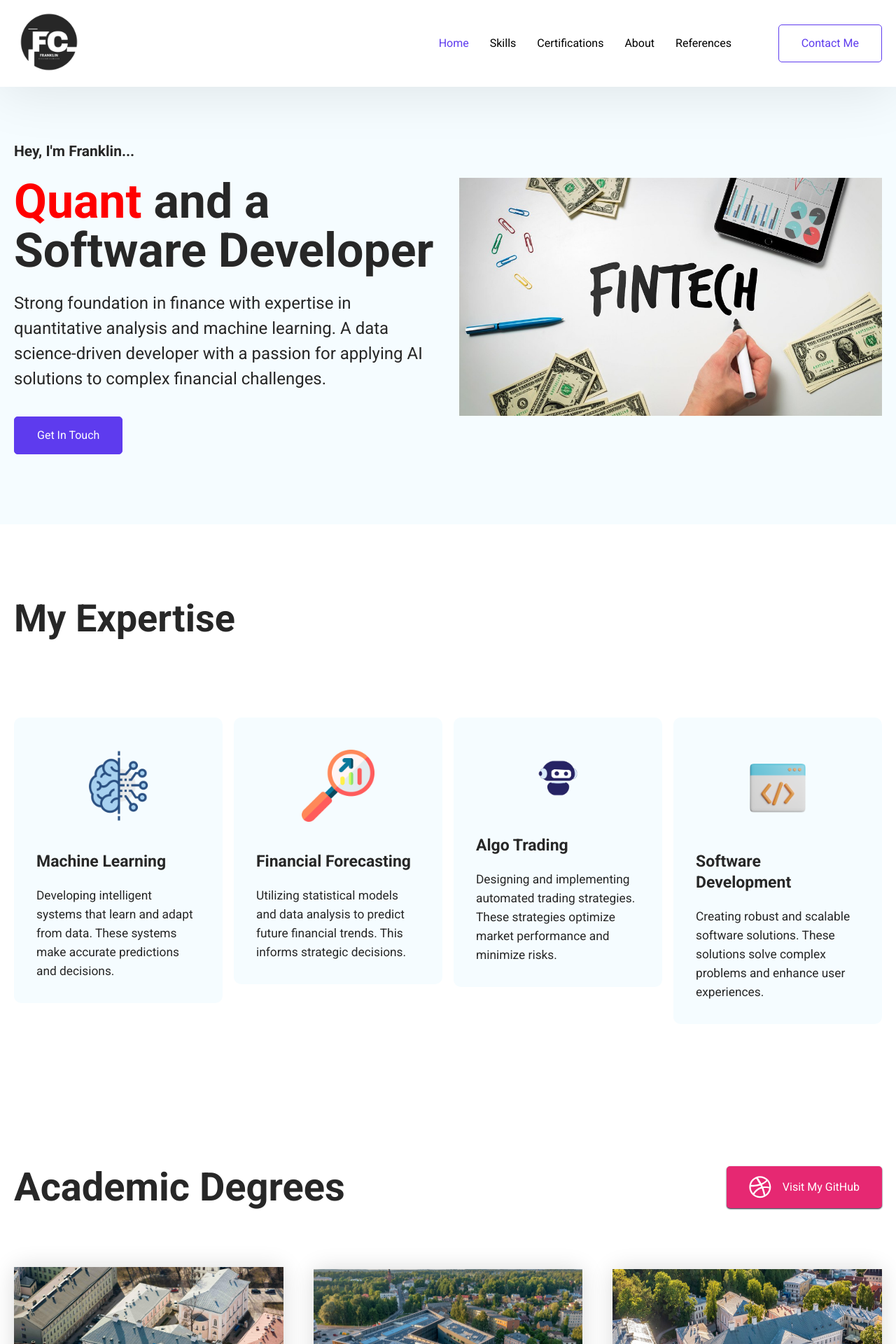
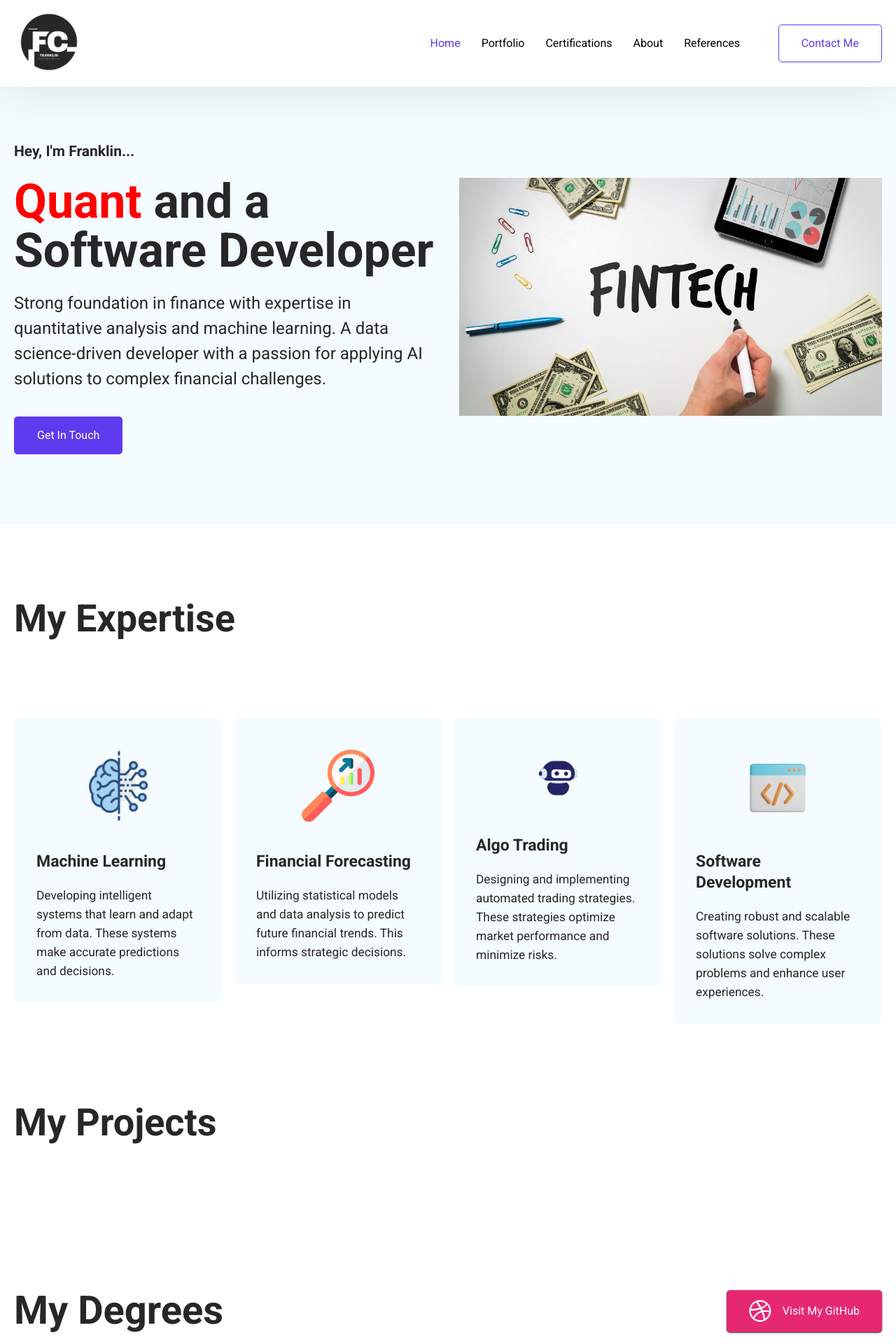
Before and after one commit to franklinchuks/my_profile, a React (Create React App) app: page / in a window 1280 px wide. Shown: the top 1920 px of the page at 70% size. Built offline with nearby package versions, Linux system fonts and the light colour scheme.

Commit message:
first commit 2

```diff
--- a/src/Pages/Home/AboutMe.jsx
+++ b/src/Pages/Home/AboutMe.jsx
@@ -18,6 +18,10 @@ export default function AboutMe() {
                     <Link className="btn btn-outline-primary">Resume</Link>
                 </div>
             </div>
+
+            <div className="portfolio--container">
+                <h1 className="section--heading">Hobbies</h1>
+            </div>
         </section>
     );
 }
--- a/src/Pages/Home/MyPortfolio.jsx
+++ b/src/Pages/Home/MyPortfolio.jsx
@@ -5,7 +5,7 @@ export default function MyPortfolio() {
         <section className="portfolio--section" id="MyPortfolio">
             <div className="portfolio--container-box">
                 <div className="portfolio--container">
-                    <h1 className="section--heading">Academic Degrees</h1>
+                    <h1 className="section--heading">My Degrees</h1>
                 </div>
                 <div>
                     <a href="https://github.com/franklinchuks/" target="_blank"><button className="btn btn-github">
@@ -63,6 +63,10 @@ export default function MyPortfolio() {
                     </div>
                 ))}
             </div>
+
+            <div className="portfolio--container">
+                <h1 className="section--heading">Other Certifications</h1>
+            </div>
         </section>
     )
 }
--- a/src/Pages/Home/MySkills.jsx
+++ b/src/Pages/Home/MySkills.jsx
@@ -20,6 +20,10 @@ export default function MySkills() {
                     </div>
                 ))}
             </div>
+
+            <div className="portfolio--container">
+                <h2 className="skills--section--heading">My Projects</h2>
+            </div>
         </section>
     );
 }
--- a/src/Pages/Home/NavBar.jsx
+++ b/src/Pages/Home/NavBar.jsx
@@ -68,7 +68,7 @@ function Navbar() {
                             to="MySkills"
                             className="navbar--content"
                         >
-                            Skills
+                            Portfolio
                         </Link>
                     </li>
                     <li>
```
